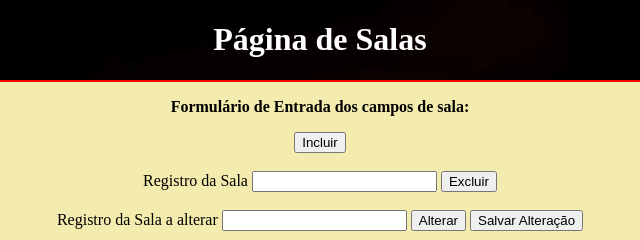
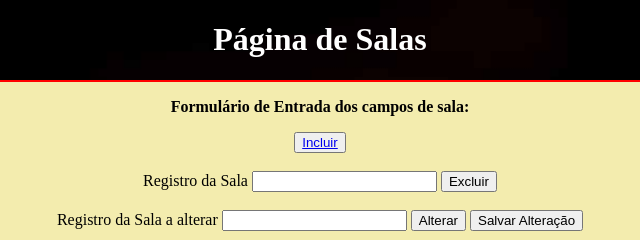
Before and after one commit to PolyStefane/pagina-de-salas, a plain HTML site: page index.html in a window 1280 px wide. Shown: the top 240 px of the page, 320-960 px from the left. Drawn offline with Linux system fonts and the light colour scheme.

Commit message:
Update index.html

```diff
--- a/index.html
+++ b/index.html
@@ -44,7 +44,7 @@
         <div class="Registro">
             <p><b>Formulário de Entrada dos campos de sala:</b></p>
             <form>
-            <a href="https://polystefane.github.io/cadastro-salas/"><button>Incluir</button></a>
+            <button><a href="https://polystefane.github.io/cadastro-salas/">Incluir</a></button>
             <br><br>
             <label for="ipSala">Registro da Sala </label>
             <input id="ipSala" type="text" name="ipSala">
```
